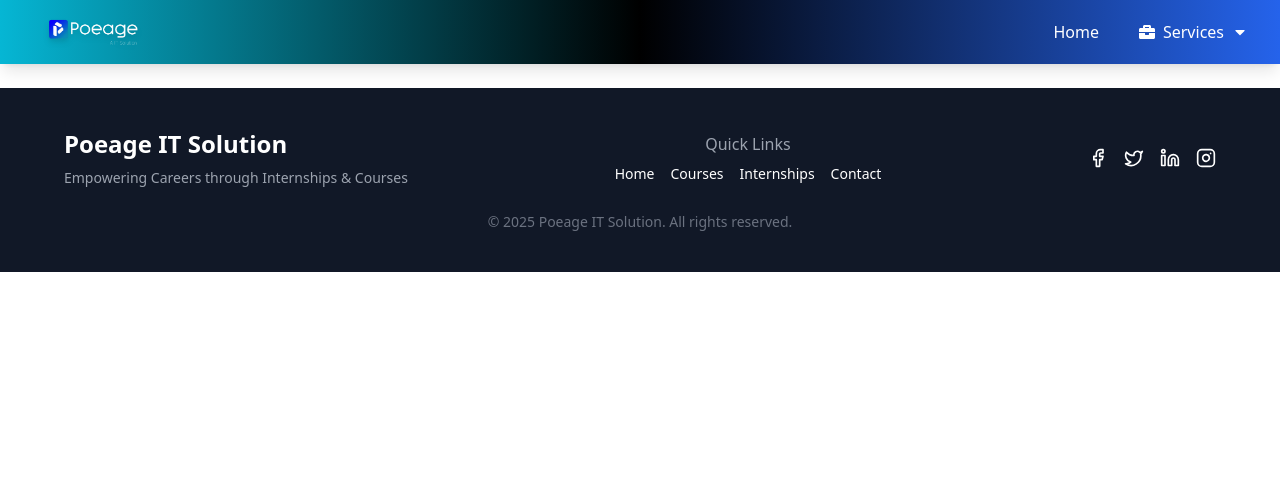
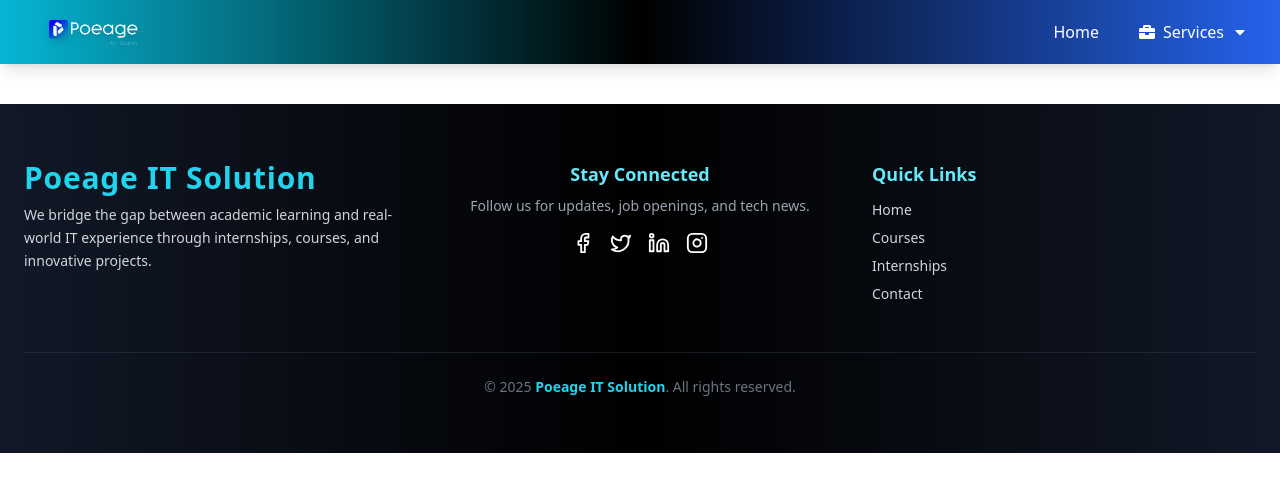
Before and after one commit to Gowri0016/Poeagebuilders, a React (Create React App) app: page /online in a window 1280 px wide. Shown: the top 492 px of the page. Built offline with nearby package versions, Linux system fonts and the light colour scheme.

Commit message:
itsolution

```diff
--- a/src/Component/Footer.jsx
+++ b/src/Component/Footer.jsx
@@ -3,47 +3,54 @@
 
 export default function Footer() {
   return (
-    <footer className="bg-gray-900 text-white py-10 px-6 mt-16">
-      <div className="max-w-6xl mx-auto flex flex-col md:flex-row justify-between items-center gap-6">
+    <footer className="bg-gradient-to-r from-gray-900 via-black to-gray-900 text-white py-14 px-6 mt-20 relative overflow-hidden shadow-inner">
+      <div className="absolute top-0 left-0 w-full h-full bg-white/5 backdrop-blur-md rounded-lg -z-10" />
 
-        {/* Brand Info */}
-        <div className="text-center md:text-left">
-          <h2 className="text-2xl font-semibold">Poeage IT Solution</h2>
-          <p className="text-sm text-gray-400 mt-2">
-            Empowering Careers through Internships & Courses
+      <div className="max-w-7xl mx-auto grid md:grid-cols-3 gap-10 items-start text-center md:text-left">
+
+        {/* Brand Description */}
+        <div>
+          <h2 className="text-3xl font-bold tracking-wide text-cyan-400 mb-2">Poeage IT Solution</h2>
+          <p className="text-sm text-gray-300 leading-relaxed">
+            We bridge the gap between academic learning and real-world IT experience through internships, courses, and innovative projects.
           </p>
         </div>
 
-        {/* Quick Links */}
-        <div className="text-center">
-          <p className="text-gray-400 mb-2">Quick Links</p>
+        {/* Stay Connected CTA */}
+        <div className="flex flex-col items-center">
+          <h3 className="text-lg font-semibold text-cyan-300 mb-2">Stay Connected</h3>
+          <p className="text-sm text-gray-400 mb-4">Follow us for updates, job openings, and tech news.</p>
           <div className="flex gap-4 justify-center">
-            <a href="#" className="hover:underline text-sm">Home</a>
-            <a href="#" className="hover:underline text-sm">Courses</a>
-            <a href="#" className="hover:underline text-sm">Internships</a>
-            <a href="#" className="hover:underline text-sm">Contact</a>
+            <a href="https://facebook.com" target="_blank" rel="noopener noreferrer" className="hover:text-blue-400 transition">
+              <Facebook size={22} />
+            </a>
+            <a href="https://twitter.com" target="_blank" rel="noopener noreferrer" className="hover:text-blue-300 transition">
+              <Twitter size={22} />
+            </a>
+            <a href="https://linkedin.com" target="_blank" rel="noopener noreferrer" className="hover:text-blue-500 transition">
+              <Linkedin size={22} />
+            </a>
+            <a href="https://instagram.com" target="_blank" rel="noopener noreferrer" className="hover:text-pink-400 transition">
+              <Instagram size={22} />
+            </a>
           </div>
         </div>
 
-        {/* Social Icons */}
-        <div className="flex gap-4">
-          <a href="https://facebook.com" target="_blank" rel="noopener noreferrer" className="hover:text-blue-400">
-            <Facebook size={20} />
-          </a>
-          <a href="https://twitter.com" target="_blank" rel="noopener noreferrer" className="hover:text-blue-300">
-            <Twitter size={20} />
-          </a>
-          <a href="https://linkedin.com" target="_blank" rel="noopener noreferrer" className="hover:text-blue-500">
-            <Linkedin size={20} />
-          </a>
-          <a href="https://instagram.com" target="_blank" rel="noopener noreferrer" className="hover:text-pink-400">
-            <Instagram size={20} />
-          </a>
+        {/* Quick Links */}
+        <div className="text-sm text-gray-300">
+          <h3 className="text-lg font-semibold text-cyan-300 mb-3">Quick Links</h3>
+          <ul className="space-y-2">
+            <li><a href="#" className="hover:text-cyan-400 transition">Home</a></li>
+            <li><a href="#" className="hover:text-cyan-400 transition">Courses</a></li>
+            <li><a href="#" className="hover:text-cyan-400 transition">Internships</a></li>
+            <li><a href="#" className="hover:text-cyan-400 transition">Contact</a></li>
+          </ul>
         </div>
       </div>
 
-      <div className="text-center text-gray-500 text-sm mt-6">
-        © {new Date().getFullYear()} Poeage IT Solution. All rights reserved.
+      {/* Divider */}
+      <div className="mt-12 border-t border-gray-700/40 pt-6 text-center text-sm text-gray-500">
+        © {new Date().getFullYear()} <span className="text-cyan-400 font-semibold">Poeage IT Solution</span>. All rights reserved.
       </div>
     </footer>
   );
--- a/src/Component/Header.jsx
+++ b/src/Component/Header.jsx
@@ -46,31 +46,7 @@
               <FaCaretDown />
             </button>
 
-            <AnimatePresence>
-              {menuOpen && (
-                <motion.div
-                  initial={{ opacity: 0, y: -10 }}
-                  animate={{ opacity: 1, y: 0 }}
-                  exit={{ opacity: 0, y: -10 }}
-                  className="absolute top-full left-0 mt-3 bg-black/80 backdrop-blur-lg border border-cyan-300/30 shadow-xl rounded-md py-2 w-56 z-20"
-                >
-                  {['ai', 'web', 'appde', 'soft'].map((path) => (
-                    <a
-                      key={path}
-                      href={`/${path}`}
-                      className="block px-4 py-2 text-sm hover:text-cyan-400 transition"
-                      onClick={() => setMenuOpen(false)}
-                    >
-                      {capitalizeFirst(
-                        path
-                          .replace('appde', 'App Development')
-                          .replace('soft', 'Software Development')
-                      )}
-                    </a>
-                  ))}
-                </motion.div>
-              )}
-            </AnimatePresence>
+
           </div>
         </nav>
 
@@ -94,7 +70,7 @@
             exit={{ opacity: 0, y: -20 }}
             className="md:hidden bg-black/80 backdrop-blur-md border-t border-cyan-400/20 text-cyan-200 px-6 py-5 space-y-3"
           >
-            {['home', 'AI', 'Web Development', 'App Development', 'Software Development'].map((item, idx) => (
+            {['home'].map((item, idx) => (
               <a
                 key={idx}
                 href={`/${item.toLowerCase().replace(' ', '').replace('development', '')}`}
```
